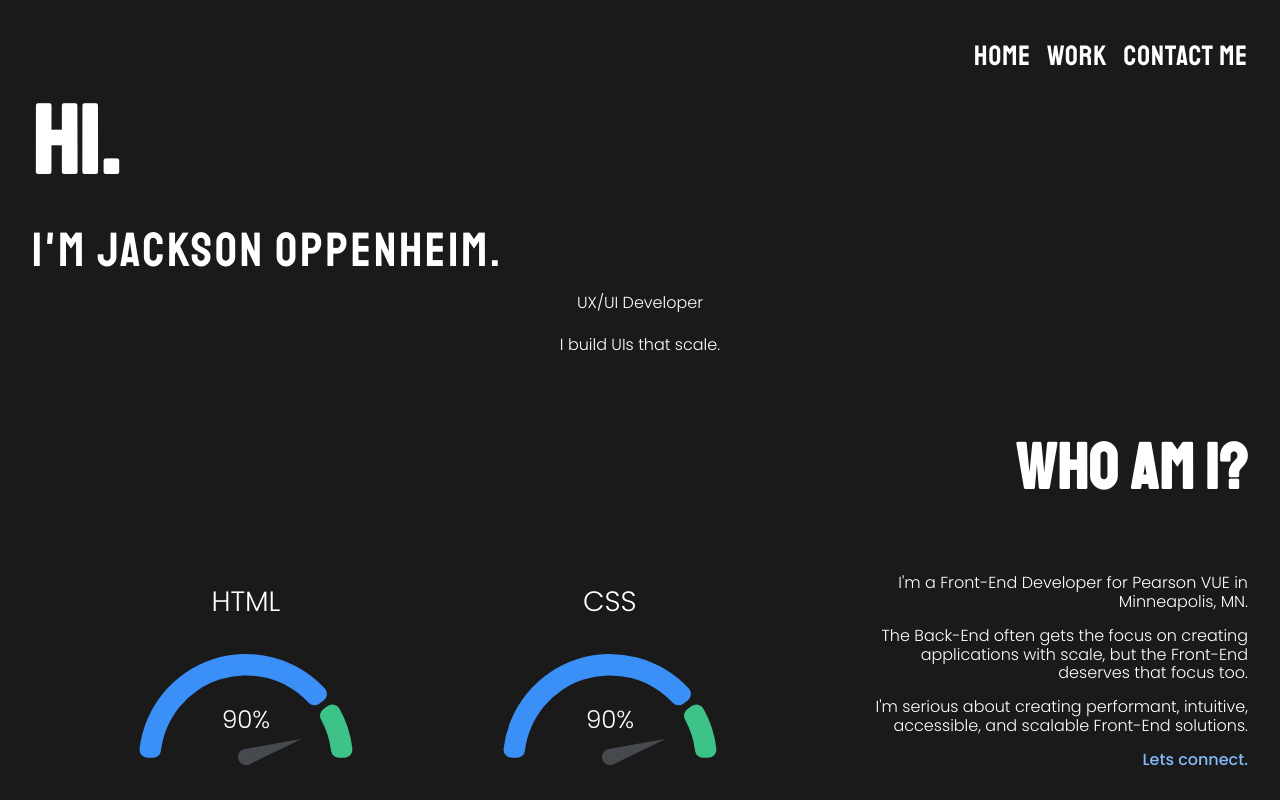
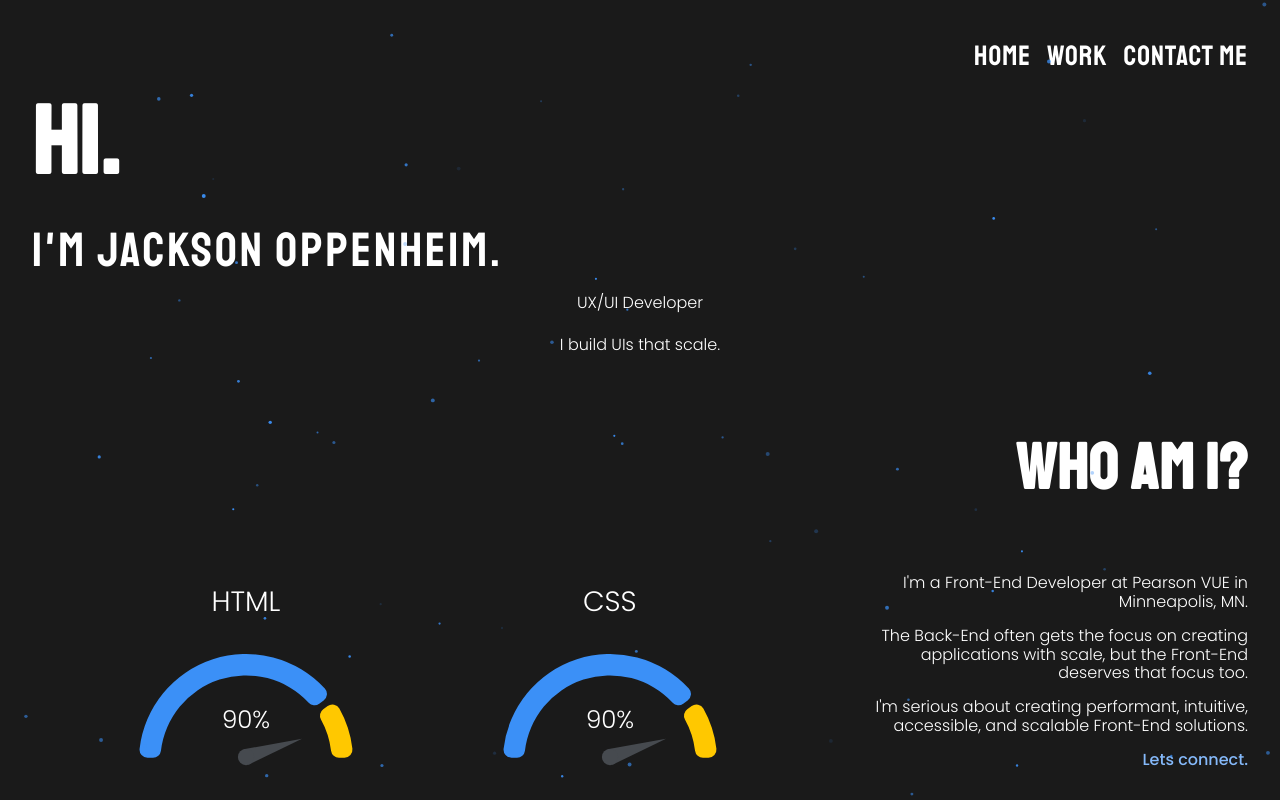
Before and after one commit to jacksonopp/nextjs-portfolio, a Next.js app: page / in a window 1280 px wide. Shown: the top 800 px of the page. Built offline with nearby package versions, Linux system fonts and the light colour scheme.

Commit message:
added particles

```diff
--- a/components/Bar.tsx
+++ b/components/Bar.tsx
@@ -11,7 +11,7 @@ const Bar: React.FC<PropsWithChildren<Props>> = ({ children, percentage }) => {
     <>
       <div className={styles.bar}>
         <p className={styles.bar__title}>{children}</p>
-        <GagueChart percent={percentage / 100} nrOfLevels={2} colors={['hsl(213, 92%, 60%)', 'hsl(154, 52%, 50%)']} cornerRadius={8} arcsLength={[0.8, 0.2]} />
+        <GagueChart percent={percentage / 100} nrOfLevels={2} colors={['hsl(213, 92%, 60%)', 'hsl(47, 100%, 50%)']} cornerRadius={8} arcsLength={[0.8, 0.2]} />
       </div>
     </>
   );
--- /dev/null
+++ b/components/Particle.tsx
@@ -0,0 +1,61 @@
+import React from 'react';
+import Particles, { IParticlesProps } from 'react-tsparticles';
+import { loadFull } from 'tsparticles';
+import style from '../styles/Particle.module.css';
+
+const particleOptions: IParticlesProps = {
+  options: {
+    particles: {
+      number: {
+        value: 68,
+      },
+      size: {
+        value: 2,
+        random: true,
+      },
+      color: {
+        value: '#3b90f7',
+      },
+      opacity: {
+        value: 1,
+        random: true,
+      },
+      move: {
+        enable: true,
+        direction: 'none',
+        speed: 1,
+      },
+    },
+    interactivity: {
+      detect_on: "window",
+      events: {
+        onHover: {
+          enable: true,
+          mode: "repulse"
+        }
+      },
+      modes: {
+        repulse: {
+          distance: 100
+        }
+      }
+    }
+  },
+};
+
+const Particle = () => {
+  const particlesInit = async (main) => {
+    await loadFull(main);
+  };
+
+  return (
+    <Particles
+      className={style.particle}
+      id='tsparticles'
+      init={particlesInit}
+      options={particleOptions.options}
+    />
+  );
+};
+
+export default Particle;
--- a/package.json
+++ b/package.json
@@ -16,6 +16,7 @@
     "react-dom": "18.1.0",
     "react-gauge-chart": "^0.4.0",
     "react-tsparticles": "^2.0.6",
+    "tsparticles": "^2.0.6",
     "yarn": "^1.22.18"
   },
   "devDependencies": {
--- a/pages/_app.tsx
+++ b/pages/_app.tsx
@@ -1,13 +1,17 @@
 import '../styles/globals.css';
 import type { AppProps } from 'next/app';
 import Navigation from '../components/Navigation';
+import Particle from '../components/Particle';
 
 function MyApp({ Component, pageProps }: AppProps) {
   return (
-    <div className='content'>
-      <Navigation />
-      <Component {...pageProps} />
-    </div>
+    <>
+      <div className='content'>
+        <Navigation />
+        <Particle />
+        <Component {...pageProps} />
+      </div>
+    </>
   );
 }
 
--- a/pages/index.tsx
+++ b/pages/index.tsx
@@ -27,7 +27,7 @@ const Home: NextPage = () => {
         <h2 className={styles.about__title}>Who am I?</h2>
         <div className={styles.about__content}>
           <div className={styles.bio}>
-            <p>I'm a Front-End Developer for Pearson VUE in Minneapolis, MN.</p>
+            <p>I'm a Front-End Developer at Pearson VUE in Minneapolis, MN.</p>
             <p>The Back-End often gets the focus on creating applications with scale, but the Front-End deserves that focus too.</p>
             <p>I'm serious about creating performant, intuitive, accessible, and scalable Front-End solutions.</p>
             <p>
--- /dev/null
+++ b/styles/Particle.module.css
@@ -0,0 +1,3 @@
+.particle {
+  z-index: 0;
+}
--- a/styles/globals.css
+++ b/styles/globals.css
@@ -18,6 +18,10 @@
   --green-100: hsl(154, 52%, 80%);
   --green-500: hsl(154, 52%, 50%);
   --green-900: hsl(154, 52%, 30%);
+
+  --yellow-100: hsl(47, 100%, 90%);
+  --yellow-500: hsl(47, 100%, 50%);
+  --yellow-900: hsl(47, 100%, 20%);
 
   --fs-100: 0.5rem;
   --fs-300: 0.75rem;
```
Also changed, not shown: 1 other file (tests, documents, lock files or other folders).
